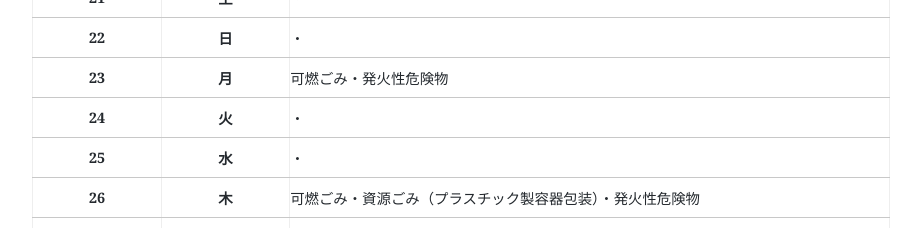
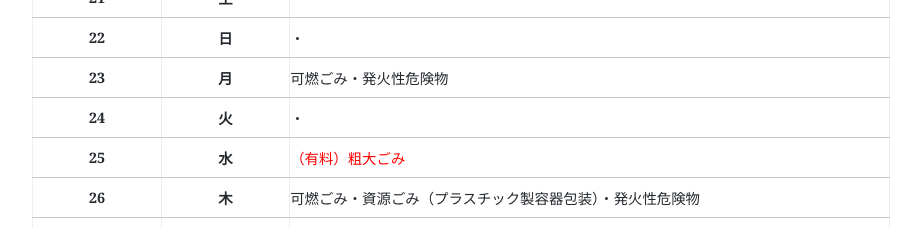
Before and after one commit to nori5003-web/naruminishidanchi, a plain HTML site: page index.html in a window 1280 px wide. Shown: the part 1980-2208 px from the top of the page, without its empty margins (179-1100 px from the left). Drawn offline with Linux system fonts and the light colour scheme; some packages are replaced by stand-ins of ours.

Commit message:
Add files via upload

```diff
--- a/index.html
+++ b/index.html
@@ -191,7 +191,7 @@
                 <tr class="wednesday">
                     <th>25</th>
                     <th>水</th>
-                    <td>・</td>
+                    <td><span style="color:red">（有料）粗大ごみ</span></td>
                 </tr>
                 <tr class="thursday">
                     <th>26</th>
```
